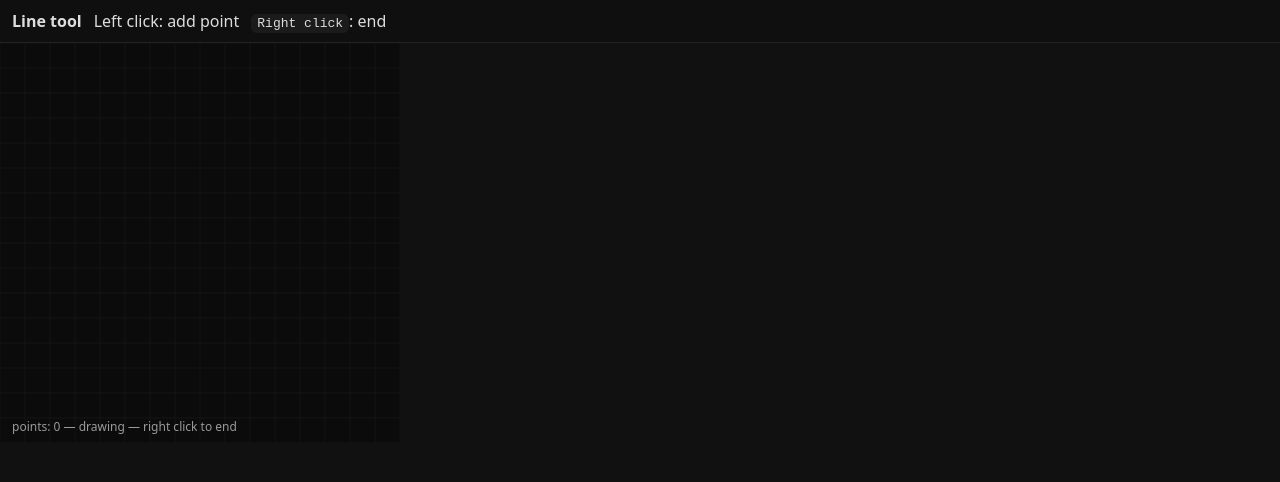
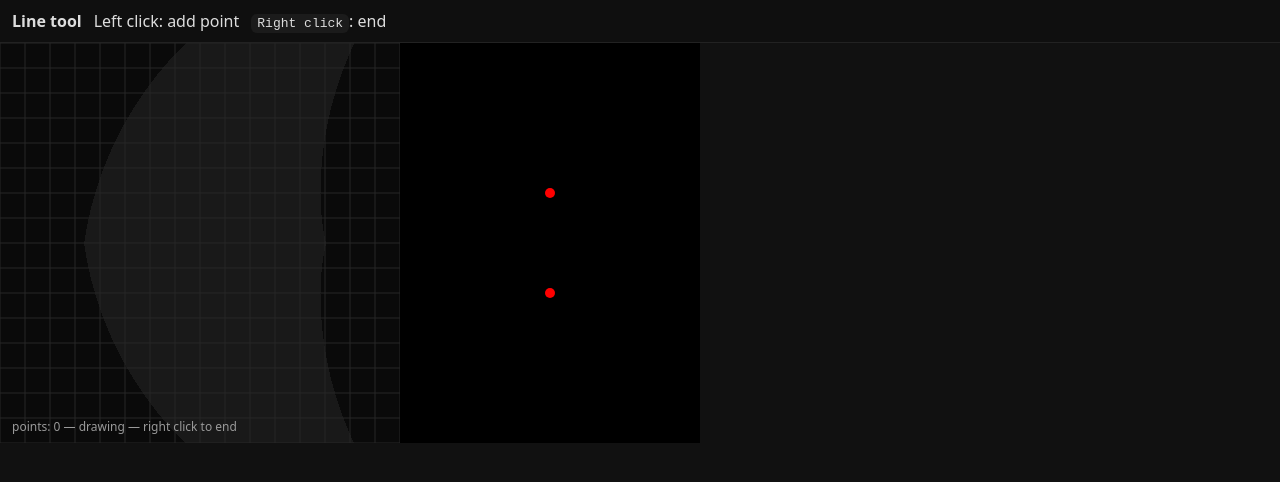
Before and after one commit to jackcrane/plotter, a plain HTML site: page index.html in a window 1280 px wide. Drawn offline with Linux system fonts and the light colour scheme.

Commit message:
fillable region

```diff
--- /dev/null
+++ b/fiveBar.js
@@ -0,0 +1,76 @@
+const LEFT_ORIGIN = { x: 1.75, y: 0.25 };
+const RIGHT_ORIGIN = { x: 1.75, y: -0.25 };
+
+const ORIGIN_TO_ELBOW = 0.6;
+const ELBOW_TO_EFFECTOR = 1.75;
+
+const normalizeAngle = (a) => {
+  while (a > Math.PI) a -= 2 * Math.PI;
+  while (a < -Math.PI) a += 2 * Math.PI;
+  return a;
+};
+
+/**
+ * Computes the actuator angles for a planar symmetric 5-bar linkage so the
+ * end effector reaches a given (x,y) point.
+ *
+ * Geometry:
+ *  - Two motors at fixed origins
+ *  - Each motor drives a link to an elbow
+ *  - A second link connects the elbow to the end effector
+ *
+ * This solves the inverse kinematics of each side as a 2-link arm.
+ * Multiple valid configurations exist (elbow up/down), so this returns
+ * all possible solutions.
+ *
+ * @param {number} x - Target end effector x coordinate
+ * @param {number} y - Target end effector y coordinate
+ *
+ * @returns {Array<{left:number,right:number}>}
+ * Array of valid solutions. Angles are in radians.
+ * `left` and `right` correspond to the angles of the two motor joints.
+ */
+export const solveFiveBarIK = (x, y) => {
+  const solveSide = (origin) => {
+    const dx = x - origin.x;
+    const dy = y - origin.y;
+
+    const r = Math.hypot(dx, dy);
+
+    const L1 = ORIGIN_TO_ELBOW;
+    const L2 = ELBOW_TO_EFFECTOR;
+
+    if (r > L1 + L2 || r < Math.abs(L1 - L2)) return [];
+
+    const phi = Math.atan2(dy, dx);
+    const alpha = Math.acos((L1 * L1 + r * r - L2 * L2) / (2 * L1 * r));
+
+    return [phi + alpha, phi - alpha];
+  };
+
+  const leftAngles = solveSide(LEFT_ORIGIN);
+  const rightAngles = solveSide(RIGHT_ORIGIN);
+
+  const solutions = [];
+
+  for (const lRaw of leftAngles) {
+    for (const rRaw of rightAngles) {
+      const l = normalizeAngle(lRaw);
+      const r = normalizeAngle(rRaw);
+
+      const topValid = l >= 0 && l <= Math.PI; // top motor faces upward
+      const bottomValid = r <= 0 && r >= -Math.PI; // bottom motor faces downward
+
+      if (topValid && bottomValid) {
+        solutions.push({ left: l, right: r });
+      }
+    }
+  }
+
+  return solutions;
+};
+
+export const pointIsPossible = (x, y) => {
+  const positions = solveFiveBarIK(x, y);
+  return positions.length > 0;
+};
--- a/index.html
+++ b/index.html
@@ -44,10 +44,10 @@
       }
 
       canvas {
-        width: 400px;
+        width: 700px;
         height: 400px;
         display: block;
-        background: #0b0b0b;
+        background: #000;
         cursor: crosshair;
       }
     </style>
@@ -63,227 +63,6 @@
       <canvas id="c"></canvas>
     </div>
 
-    <script type="module">
-      const canvas = document.getElementById("c");
-      const ctx = canvas.getContext("2d", { alpha: false });
-
-      const CANVAS_SIZE = 400;
-
-      const canvasToModel = ({ x, y }) => ({
-        x: x / (CANVAS_SIZE / 2) - 1,
-        y: 1 - y / (CANVAS_SIZE / 2),
-      });
-
-      const modelToCanvas = ({ x, y }) => ({
-        x: (x + 1) * (CANVAS_SIZE / 2),
-        y: (1 - y) * (CANVAS_SIZE / 2),
-      });
-
-      const state = {
-        points: [],
-        isClosedForInput: false,
-        mouse: { x: 0, y: 0 },
-        draggingIndex: null,
-        dpr: Math.max(1, window.devicePixelRatio || 1),
-      };
-
-      const resizeCanvas = () => {
-        const rect = canvas.getBoundingClientRect();
-        state.dpr = Math.max(1, window.devicePixelRatio || 1);
-
-        canvas.width = Math.round(rect.width * state.dpr);
-        canvas.height = Math.round(rect.height * state.dpr);
-
-        ctx.setTransform(state.dpr, 0, 0, state.dpr, 0, 0);
-        draw();
-      };
-
-      const getMousePos = (e) => {
-        const rect = canvas.getBoundingClientRect();
-        return {
-          x: e.clientX - rect.left,
-          y: e.clientY - rect.top,
-        };
-      };
-
-      const getPointUnderMouse = (p) => {
-        const radius = 8;
-        for (let i = 0; i < state.points.length; i++) {
-          const pt = state.points[i];
-          const dx = pt.x - p.x;
-          const dy = pt.y - p.y;
-          if (dx * dx + dy * dy <= radius * radius) return i;
-        }
-        return null;
-      };
-
-      const drawGrid = () => {
-        const w = canvas.clientWidth;
-        const h = canvas.clientHeight;
-        const step = 25;
-
-        ctx.save();
-        ctx.lineWidth = 1;
-        ctx.strokeStyle = "#141414";
-
-        for (let x = 0; x <= w; x += step) {
-          ctx.beginPath();
-          ctx.moveTo(x, 0);
-          ctx.lineTo(x, h);
-          ctx.stroke();
-        }
-
-        for (let y = 0; y <= h; y += step) {
-          ctx.beginPath();
-          ctx.moveTo(0, y);
-          ctx.lineTo(w, y);
-          ctx.stroke();
-        }
-
-        ctx.restore();
-      };
-
-      const draw = () => {
-        const w = canvas.clientWidth;
-        const h = canvas.clientHeight;
-
-        ctx.clearRect(0, 0, w, h);
-
-        ctx.fillStyle = "#0b0b0b";
-        ctx.fillRect(0, 0, w, h);
-
-        drawGrid();
-
-        const pts = state.points;
-
-        if (pts.length > 0) {
-          ctx.save();
-          ctx.lineWidth = 2;
-          ctx.strokeStyle = "#eaeaea";
-          ctx.lineJoin = "round";
-          ctx.lineCap = "round";
-
-          ctx.beginPath();
-          ctx.moveTo(pts[0].x, pts[0].y);
-
-          for (let i = 1; i < pts.length; i++) {
-            ctx.lineTo(pts[i].x, pts[i].y);
-          }
-
-          ctx.stroke();
-          ctx.restore();
-
-          ctx.save();
-          ctx.fillStyle = "#eaeaea";
-
-          for (const p of pts) {
-            ctx.beginPath();
-            ctx.arc(p.x, p.y, 3.5, 0, Math.PI * 2);
-            ctx.fill();
-          }
-
-          ctx.restore();
-        }
-
-        if (!state.isClosedForInput && state.points.length > 0) {
-          const last = state.points[state.points.length - 1];
-
-          ctx.save();
-          ctx.lineWidth = 2;
-          ctx.setLineDash([6, 6]);
-          ctx.strokeStyle = "#888";
-
-          ctx.beginPath();
-          ctx.moveTo(last.x, last.y);
-          ctx.lineTo(state.mouse.x, state.mouse.y);
-          ctx.stroke();
-
-          ctx.restore();
-        }
-
-        ctx.save();
-        ctx.font =
-          "12px system-ui, -apple-system, Segoe UI, Roboto, Helvetica, Arial";
-        ctx.fillStyle = "#9a9a9a";
-
-        const status = state.isClosedForInput
-          ? "editing — drag points"
-          : "drawing — right click to end";
-
-        ctx.fillText(`points: ${state.points.length} — ${status}`, 12, h - 12);
-        ctx.restore();
-      };
-
-      const addPoint = (p) => {
-        if (state.isClosedForInput) return;
-        state.points.push({ x: p.x, y: p.y });
-        draw();
-      };
-
-      canvas.addEventListener("mousemove", (e) => {
-        const p = getMousePos(e);
-        state.mouse = p;
-
-        if (state.draggingIndex !== null) {
-          state.points[state.draggingIndex].x = p.x;
-          state.points[state.draggingIndex].y = p.y;
-        }
-
-        draw();
-      });
-
-      canvas.addEventListener("mousedown", (e) => {
-        const p = getMousePos(e);
-
-        if (state.isClosedForInput) {
-          const idx = getPointUnderMouse(p);
-          if (idx !== null) {
-            state.draggingIndex = idx;
-          }
-          return;
-        }
-
-        if (e.button === 0) addPoint(p);
-      });
-
-      canvas.addEventListener("mouseup", () => {
-        state.draggingIndex = null;
-      });
-
-      canvas.addEventListener("contextmenu", (e) => {
-        e.preventDefault();
-        state.isClosedForInput = true;
-        draw();
-      });
-
-      const getEdges = () => {
-        const edges = [];
-
-        for (let i = 0; i < state.points.length - 1; i++) {
-          const a = canvasToModel(state.points[i]);
-          const b = canvasToModel(state.points[i + 1]);
-
-          edges.push({
-            x1: a.x,
-            y1: a.y,
-            x2: b.x,
-            y2: b.y,
-          });
-        }
-
-        return edges;
-      };
-
-      window.addEventListener("keydown", (e) => {
-        if (e.code === "Space") {
-          e.preventDefault();
-          console.log(getEdges());
-        }
-      });
-
-      window.addEventListener("resize", resizeCanvas);
-
-      resizeCanvas();
-    </script>
+    <script type="module" src="script.js"></script>
   </body>
 </html>
--- /dev/null
+++ b/script.js
@@ -0,0 +1,285 @@
+import { pointIsPossible } from "./fiveBar.js";
+
+const canvas = document.getElementById("c");
+const ctx = canvas.getContext("2d", { alpha: false });
+
+const DRAW_SIZE = 400;
+const EXTRA_WIDTH = 300;
+const TOTAL_WIDTH = DRAW_SIZE + EXTRA_WIDTH;
+
+let possiblePixelsCanvas = null;
+
+const canvasToModel = ({ x, y }) => ({
+  x: x / (DRAW_SIZE / 2) - 1,
+  y: 1 - y / (DRAW_SIZE / 2),
+});
+
+const modelToCanvas = ({ x, y }) => ({
+  x: (x + 1) * (DRAW_SIZE / 2),
+  y: (1 - y) * (DRAW_SIZE / 2),
+});
+
+const state = {
+  points: [],
+  isClosedForInput: false,
+  mouse: { x: 0, y: 0 },
+  draggingIndex: null,
+  dpr: Math.max(1, window.devicePixelRatio || 1),
+};
+
+const buildPossiblePixelsCache = () => {
+  const off = document.createElement("canvas");
+  off.width = DRAW_SIZE;
+  off.height = DRAW_SIZE;
+
+  const offCtx = off.getContext("2d");
+  const img = offCtx.createImageData(DRAW_SIZE, DRAW_SIZE);
+  const data = img.data;
+
+  for (let y = 0; y < DRAW_SIZE; y++) {
+    for (let x = 0; x < DRAW_SIZE; x++) {
+      const p = canvasToModel({ x, y });
+
+      if (pointIsPossible(p.x, p.y)) {
+        const i = (y * DRAW_SIZE + x) * 4;
+        data[i] = 25;
+        data[i + 1] = 25;
+        data[i + 2] = 25;
+        data[i + 3] = 255;
+      }
+    }
+  }
+
+  offCtx.putImageData(img, 0, 0);
+  possiblePixelsCanvas = off;
+};
+
+const resizeCanvas = () => {
+  buildPossiblePixelsCache();
+  const rect = canvas.getBoundingClientRect();
+  state.dpr = Math.max(1, window.devicePixelRatio || 1);
+
+  canvas.width = Math.round(rect.width * state.dpr);
+  canvas.height = Math.round(rect.height * state.dpr);
+
+  ctx.setTransform(state.dpr, 0, 0, state.dpr, 0, 0);
+  draw();
+};
+
+const getMousePos = (e) => {
+  const rect = canvas.getBoundingClientRect();
+  return {
+    x: e.clientX - rect.left,
+    y: e.clientY - rect.top,
+  };
+};
+
+const getPointUnderMouse = (p) => {
+  const radius = 8;
+  for (let i = 0; i < state.points.length; i++) {
+    const pt = state.points[i];
+    const dx = pt.x - p.x;
+    const dy = pt.y - p.y;
+    if (dx * dx + dy * dy <= radius * radius) return i;
+  }
+  return null;
+};
+
+const drawGrid = () => {
+  const step = 25;
+
+  ctx.save();
+  ctx.beginPath();
+  ctx.rect(0, 0, DRAW_SIZE, DRAW_SIZE);
+  ctx.clip();
+
+  ctx.lineWidth = 1;
+  ctx.strokeStyle = "hsl(0, 0%, 15%)";
+
+  for (let x = 0; x <= DRAW_SIZE; x += step) {
+    ctx.beginPath();
+    ctx.moveTo(x, 0);
+    ctx.lineTo(x, DRAW_SIZE);
+    ctx.stroke();
+  }
+
+  for (let y = 0; y <= DRAW_SIZE; y += step) {
+    ctx.beginPath();
+    ctx.moveTo(0, y);
+    ctx.lineTo(DRAW_SIZE, y);
+    ctx.stroke();
+  }
+
+  ctx.restore();
+};
+
+const drawRedPoints = () => {
+  const pts = [
+    { x: 1.75, y: 0.25 },
+    { x: 1.75, y: -0.25 },
+  ];
+
+  ctx.save();
+  ctx.fillStyle = "red";
+
+  for (const p of pts) {
+    const c = modelToCanvas(p);
+    ctx.beginPath();
+    ctx.arc(c.x, c.y, 5, 0, Math.PI * 2);
+    ctx.fill();
+  }
+
+  ctx.restore();
+};
+
+const highlightPossiblePixels = () => {
+  if (possiblePixelsCanvas) {
+    ctx.drawImage(possiblePixelsCanvas, 0, 0);
+  }
+};
+
+const draw = () => {
+  ctx.clearRect(0, 0, TOTAL_WIDTH, DRAW_SIZE);
+
+  ctx.fillStyle = "hsl(0, 0%, 4%)";
+  ctx.fillRect(0, 0, DRAW_SIZE, DRAW_SIZE);
+
+  ctx.fillStyle = "#000";
+  ctx.fillRect(DRAW_SIZE, 0, EXTRA_WIDTH, DRAW_SIZE);
+
+  highlightPossiblePixels();
+
+  drawGrid();
+
+  const pts = state.points;
+
+  ctx.save();
+  ctx.beginPath();
+  ctx.rect(0, 0, DRAW_SIZE, DRAW_SIZE);
+  ctx.clip();
+
+  if (pts.length > 0) {
+    ctx.lineWidth = 2;
+    ctx.strokeStyle = "#eaeaea";
+    ctx.lineJoin = "round";
+    ctx.lineCap = "round";
+
+    ctx.beginPath();
+    ctx.moveTo(pts[0].x, pts[0].y);
+
+    for (let i = 1; i < pts.length; i++) {
+      ctx.lineTo(pts[i].x, pts[i].y);
+    }
+
+    ctx.stroke();
+
+    ctx.fillStyle = "#eaeaea";
+
+    for (const p of pts) {
+      ctx.beginPath();
+      ctx.arc(p.x, p.y, 3.5, 0, Math.PI * 2);
+      ctx.fill();
+    }
+  }
+
+  if (!state.isClosedForInput && pts.length > 0) {
+    const last = pts[pts.length - 1];
+
+    ctx.lineWidth = 2;
+    ctx.setLineDash([6, 6]);
+    ctx.strokeStyle = "#888";
+
+    ctx.beginPath();
+    ctx.moveTo(last.x, last.y);
+    ctx.lineTo(state.mouse.x, state.mouse.y);
+    ctx.stroke();
+  }
+
+  ctx.restore();
+
+  drawRedPoints();
+
+  ctx.save();
+  ctx.font =
+    "12px system-ui, -apple-system, Segoe UI, Roboto, Helvetica, Arial";
+  ctx.fillStyle = "#9a9a9a";
+
+  const status = state.isClosedForInput
+    ? "editing — drag points"
+    : "drawing — right click to end";
+
+  ctx.fillText(`points: ${state.points.length} — ${status}`, 12, 388);
+  ctx.restore();
+};
+
+const addPoint = (p) => {
+  if (state.isClosedForInput) return;
+  if (p.x > DRAW_SIZE) return;
+  state.points.push({ x: p.x, y: p.y });
+  draw();
+};
+
+canvas.addEventListener("mousemove", (e) => {
+  const p = getMousePos(e);
+  state.mouse = p;
+
+  if (state.draggingIndex !== null && p.x <= DRAW_SIZE) {
+    state.points[state.draggingIndex].x = p.x;
+    state.points[state.draggingIndex].y = p.y;
+  }
+
+  draw();
+});
+
+canvas.addEventListener("mousedown", (e) => {
+  const p = getMousePos(e);
+
+  if (p.x > DRAW_SIZE) return;
+
+  if (state.isClosedForInput) {
+    const idx = getPointUnderMouse(p);
+    if (idx !== null) state.draggingIndex = idx;
+    return;
+  }
+
+  if (e.button === 0) addPoint(p);
+});
+
+canvas.addEventListener("mouseup", () => {
+  state.draggingIndex = null;
+});
+
+canvas.addEventListener("contextmenu", (e) => {
+  e.preventDefault();
+  state.isClosedForInput = true;
+  draw();
+});
+
+const getEdges = () => {
+  const edges = [];
+
+  for (let i = 0; i < state.points.length - 1; i++) {
+    const a = canvasToModel(state.points[i]);
+    const b = canvasToModel(state.points[i + 1]);
+
+    edges.push({
+      x1: a.x,
+      y1: a.y,
+      x2: b.x,
+      y2: b.y,
+    });
+  }
+
+  return edges;
+};
+
+window.addEventListener("keydown", (e) => {
+  if (e.code === "Space") {
+    e.preventDefault();
+    console.log(getEdges());
+  }
+});
+
+window.addEventListener("resize", resizeCanvas);
+
+resizeCanvas();
```
